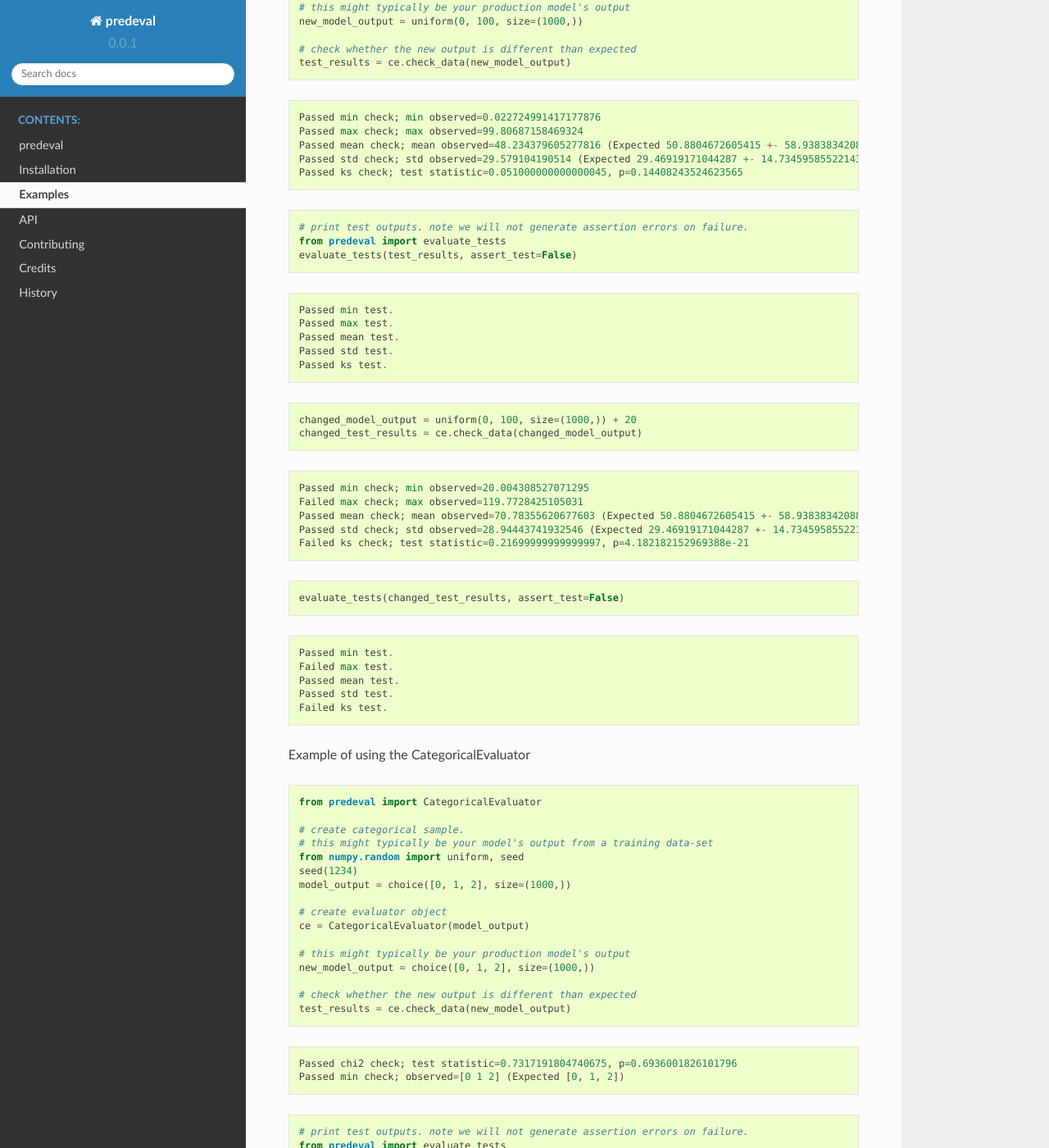
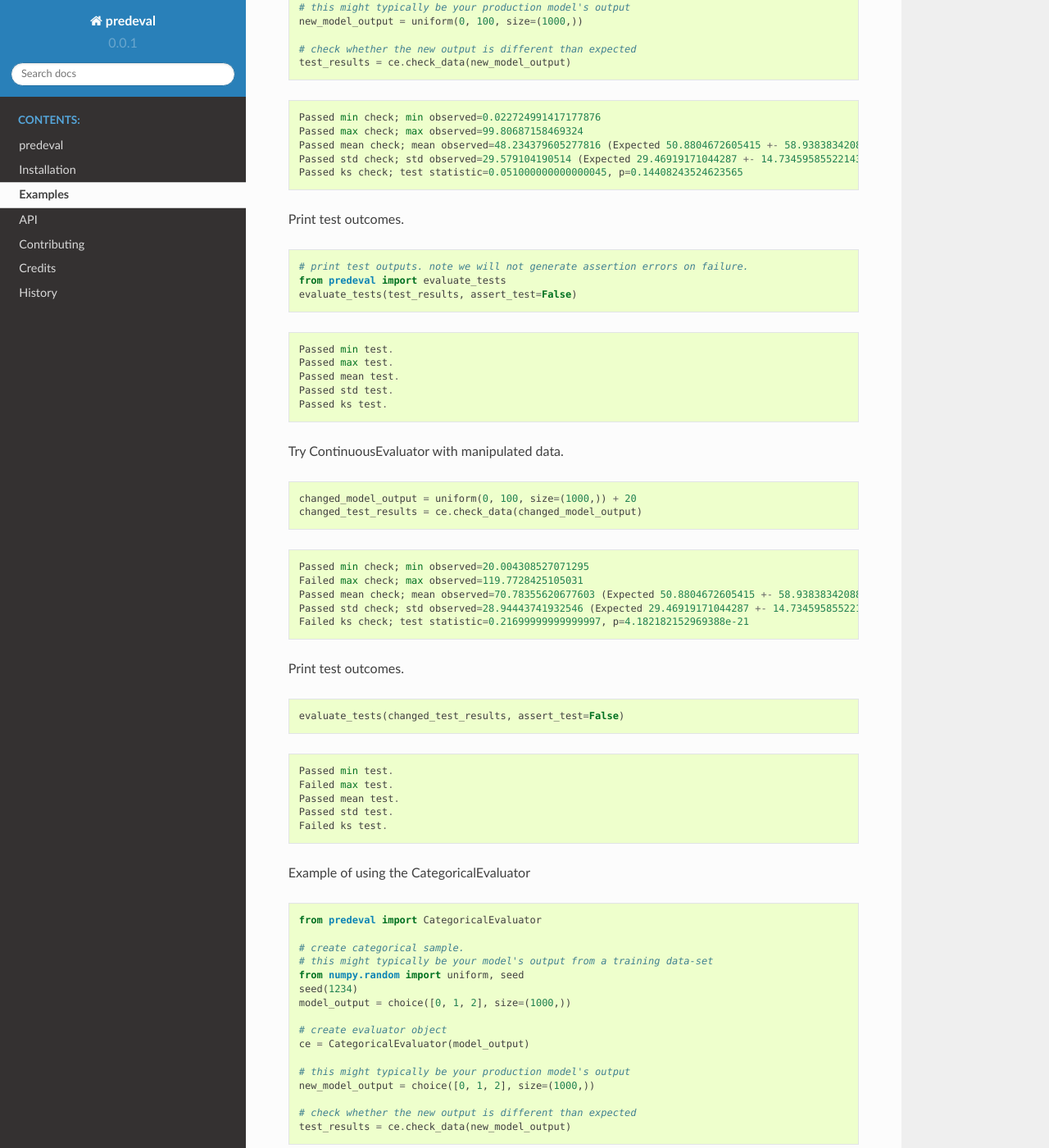
Before and after one commit to dvatterott/predeval, a Sphinx documentation site: the page built from docs/usage.rst, in a window 1280 px wide and 1400 px high, scrolled down 438 px. Shown: the whole window at 82% size. Built offline with Sphinx 7.4.7 and the Read the Docs theme 2.0.0, drawn with Linux system fonts in a browser that asks for light colours; some of the changed text lies outside the part shown.

Commit message:
rst makes no sense to me still

```diff
--- a/docs/usage.rst
+++ b/docs/usage.rst
@@ -33,6 +33,8 @@ Example of using the ContinuousEvaluator
     Passed std check; std observed=29.579104190514 (Expected 29.46919171044287 +- 14.734595855221436)
     Passed ks check; test statistic=0.051000000000000045, p=0.14408243524623565
 
+Print test outcomes.
+
 .. code-block:: python3
 
     # print test outputs. note we will not generate assertion errors on failure.
@@ -47,6 +49,8 @@ Example of using the ContinuousEvaluator
     Passed std test.
     Passed ks test.
 
+Try ContinuousEvaluator with manipulated data.
+
 .. code-block:: python3
 
     changed_model_output = uniform(0, 100, size=(1000,)) + 20
@@ -59,6 +63,8 @@ Example of using the ContinuousEvaluator
     Passed mean check; mean observed=70.78355620677603 (Expected 50.8804672605415 +- 58.93838342088574)
     Passed std check; std observed=28.94443741932546 (Expected 29.46919171044287 +- 14.734595855221436)
     Failed ks check; test statistic=0.21699999999999997, p=4.182182152969388e-21
+
+Print test outcomes.
 
 .. code-block:: python3
 
@@ -98,7 +104,9 @@ Example of using the CategoricalEvaluator
     Passed chi2 check; test statistic=0.7317191804740675, p=0.6936001826101796
     Passed min check; observed=[0 1 2] (Expected [0, 1, 2])
 
-.. code:: ipython3
+Print test outcomes.
+
+.. code-block:: python3
 
     # print test outputs. note we will not generate assertion errors on failure.
     from predeval import evaluate_tests
@@ -109,7 +117,9 @@ Example of using the CategoricalEvaluator
     Passed chi2 test.
     Passed exist test.
 
-.. code:: ipython3
+Try CategoricalEvaluator with manipulated data.
+
+.. code-block:: python3
 
     changed_model_output = choice([0, 1, 2], size=(1000,))
     changed_model_output[:200] = 0
@@ -120,7 +130,9 @@ Example of using the CategoricalEvaluator
     Failed chi2 check; test statistic=59.06552162818124, p=1.493086411779028e-13
     Passed min check; observed=[0 1 2] (Expected [0, 1, 2])
 
-.. code:: ipython3
+Print test outcomes.
+
+.. code-block:: python3
 
     evaluate_tests(changed_test_results, assert_test=False)
 
```
